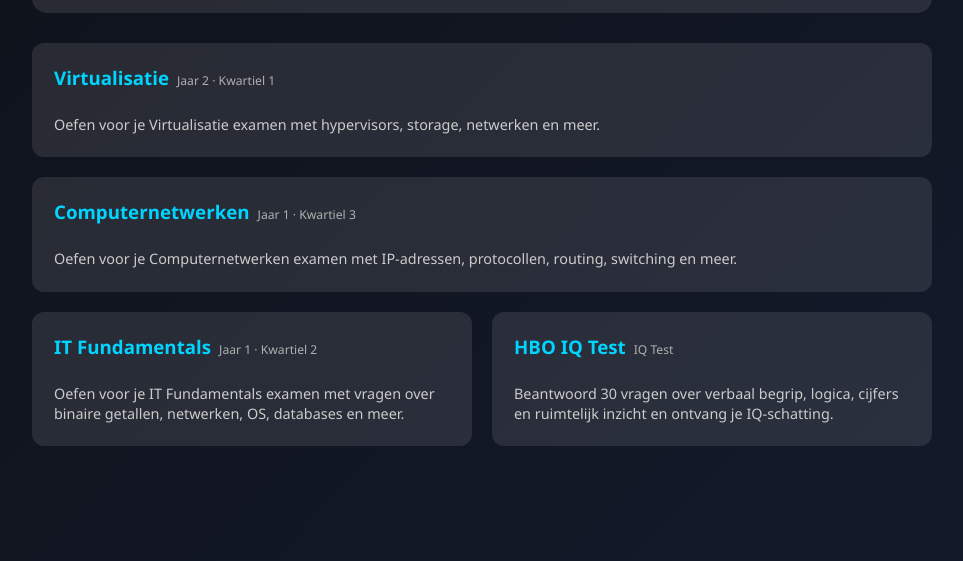
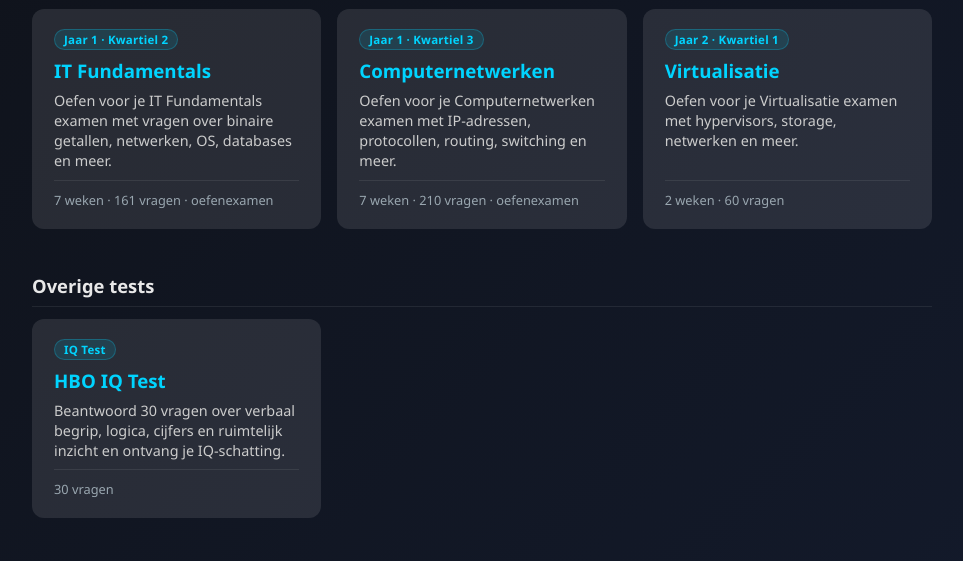
Before and after one commit to KimpiegamesYT1/Quiz, a plain HTML site: page index.html in a window 1280 px wide. Shown: the part 239-800 px from the top of the page, without its empty margins (158-1121 px from the left). Drawn offline with Linux system fonts and the light colour scheme.

Commit message:
Refactor quiz structure and enhance UI: update quiz metadata, improve layout, and optimize loading logic

```diff
--- a/css/style.css
+++ b/css/style.css
@@ -431,52 +431,88 @@
 
     /* Quiz List Styles */
     .quiz-list {
-        display: grid;
-        grid-template-columns: repeat(2, 1fr);
-        gap: 20px;
+        display: flex;
+        flex-direction: column;
+        gap: 8px;
         margin-top: 20px;
     }
 
-    @media (max-width: 768px) {
-        .quiz-list {
+    .quiz-group-title {
+        font-size: 1.15em;
+        font-weight: 600;
+        color: #e8e8e8;
+        margin: 24px 0 4px;
+        padding-bottom: 8px;
+        border-bottom: 1px solid rgba(255,255,255,0.08);
+    }
+
+    .quiz-list .quiz-group-title:first-child {
+        margin-top: 4px;
+    }
+
+    .quiz-grid {
+        display: grid;
+        grid-template-columns: repeat(auto-fill, minmax(255px, 1fr));
+        gap: 16px;
+        margin-bottom: 12px;
+    }
+
+    @media (max-width: 600px) {
+        .quiz-grid {
             grid-template-columns: 1fr;
         }
     }
 
     .quiz-card {
+        display: flex;
+        flex-direction: column;
+        gap: 8px;
         background: rgba(255,255,255,0.1);
         border-radius: 12px;
-        padding: 20px;
+        padding: 18px 20px;
         transition: transform 0.1s ease, box-shadow 0.1s ease;
         cursor: pointer;
         border: 2px solid transparent;
     }
 
-    .quiz-card:hover {
-        transform: translateY(-5px);
+    .quiz-card:hover,
+    .quiz-card:focus-visible {
+        transform: translateY(-4px);
         box-shadow: 0 10px 20px rgba(0,0,0,0.2);
         border-color: #00d4ff;
+        outline: none;
+    }
+
+    .quiz-badge {
+        align-self: flex-start;
+        font-size: 0.72em;
+        font-weight: 600;
+        letter-spacing: 0.02em;
+        color: #00d4ff;
+        background: rgba(0,212,255,0.12);
+        border: 1px solid rgba(0,212,255,0.25);
+        padding: 2px 9px;
+        border-radius: 999px;
     }
 
     .quiz-card h3 {
         color: #00d4ff;
-        margin-bottom: 10px;
+        margin: 0;
     }
 
     .quiz-card p {
         color: #ccc;
         font-size: 0.9em;
         line-height: 1.4;
+        margin: 0;
     }
 
-    .quiz-card-wide {
-        grid-column: span 2;
-    }
-
-    @media (max-width: 768px) {
-        .quiz-card-wide {
-            grid-column: span 1;
-        }
+    .quiz-card-meta {
+        margin-top: auto;
+        padding-top: 10px;
+        border-top: 1px solid rgba(255,255,255,0.08);
+        font-size: 0.8em;
+        color: #9aa7b0;
     }
 
     /* Grade Display Styles */
--- a/index.html
+++ b/index.html
@@ -33,6 +33,6 @@
         </div>
     </div>
 
-    <script src="js/app.js"></script>
+    <script src="js/app.js?v=20260909"></script>
 </body>
 </html>
--- a/js/app.js
+++ b/js/app.js
@@ -566,32 +566,86 @@ document.addEventListener('DOMContentLoaded', () => {
     });
 });
 
+const DEFAULT_QUIZ_GROUP = 'Examens oefenen';
+
 async function loadQuizList() {
+    const list = document.getElementById('quiz-list');
     try {
         const response = await fetch('quizzes/quizzes.json');
         const quizzes = await response.json();
-        const list = document.getElementById('quiz-list');
 
+        // Enrich each entry with a few numbers from its own quiz file so the
+        // card can show what's inside. These details are optional — if a file
+        // fails to load the card just renders without the meta line.
+        await Promise.all(quizzes.map(async (quiz) => {
+            try {
+                const data = await (await fetch(quiz.file)).json();
+                const cats = (data.categories || []).filter(c => c.id !== 'all');
+                const topicCats = cats.filter(c => !c.id.toLowerCase().includes('examen'));
+                quiz._isIQ = data.mode === 'iq';
+                quiz._hasExam = cats.length > topicCats.length;
+                quiz._topicCount = topicCats.length;
+                quiz._questionCount = topicCats.reduce((n, c) => n + (c.questions ? c.questions.length : 0), 0)
+                    || (data.questions ? data.questions.length : 0);
+            } catch (_) { /* details are optional */ }
+        }));
+
+        // Group entries (default group, or an explicit `group` in the registry),
+        // then sort each group by year, then quarter, then title.
+        const groups = new Map();
         quizzes.forEach(quiz => {
-            const card = document.createElement('div');
-            card.className = 'quiz-card';
-            if (quiz.wide) {
-                card.classList.add('quiz-card-wide');
-            }
-            card.onclick = () => window.location.href = `quiz.html?id=${quiz.id}`;
-                        card.innerHTML = `
-                                <h3 style="display: flex; align-items: baseline; gap: 8px;">
-                                    <span style=\"color: #00d4ff;\">${quiz.title}</span>
-                                    ${quiz.subtitle ? `<span class='quiz-subtitle' style='font-size:0.65em; color:#b0b0b0; font-weight:400; line-height:1;'>${quiz.subtitle}</span>` : ''}
-                                </h3>
-                                <p>${quiz.description}</p>
-                        `;
-            list.appendChild(card);
+            const name = quiz.group || DEFAULT_QUIZ_GROUP;
+            if (!groups.has(name)) groups.set(name, []);
+            groups.get(name).push(quiz);
+        });
+
+        list.innerHTML = '';
+        groups.forEach((items, groupName) => {
+            items.sort((a, b) =>
+                (a.year || 99) - (b.year || 99) ||
+                (a.quarter || 99) - (b.quarter || 99) ||
+                a.title.localeCompare(b.title));
+
+            const heading = document.createElement('h2');
+            heading.className = 'quiz-group-title';
+            heading.textContent = groupName;
+            list.appendChild(heading);
+
+            const grid = document.createElement('div');
+            grid.className = 'quiz-grid';
+            items.forEach(quiz => grid.appendChild(buildQuizCard(quiz)));
+            list.appendChild(grid);
         });
     } catch (error) {
         console.error('Error loading quizzes:', error);
-        document.getElementById('quiz-list').innerHTML = '<p>Er is een fout opgetreden bij het laden van de quizzen.</p>';
+        list.innerHTML = '<p>Er is een fout opgetreden bij het laden van de quizzen.</p>';
     }
+}
+
+function buildQuizCard(quiz) {
+    const card = document.createElement('div');
+    card.className = 'quiz-card';
+    card.setAttribute('role', 'link');
+    card.tabIndex = 0;
+
+    const open = () => window.location.href = `quiz.html?id=${quiz.id}`;
+    card.onclick = open;
+    card.onkeydown = (e) => {
+        if (e.key === 'Enter' || e.key === ' ') { e.preventDefault(); open(); }
+    };
+
+    const meta = [];
+    if (!quiz._isIQ && quiz._topicCount) meta.push(`${quiz._topicCount} weken`);
+    if (quiz._questionCount) meta.push(`${quiz._questionCount} vragen`);
+    if (quiz._hasExam) meta.push('oefenexamen');
+
+    card.innerHTML = `
+        ${quiz.subtitle ? `<span class="quiz-badge">${quiz.subtitle}</span>` : ''}
+        <h3>${quiz.title}</h3>
+        <p>${quiz.description}</p>
+        ${meta.length ? `<div class="quiz-card-meta">${meta.join(' · ')}</div>` : ''}
+    `;
+    return card;
 }
 
 async function loadQuiz() {
@@ -744,7 +798,10 @@ function showQuestion() {
     });
 
     document.getElementById('next-btn').disabled = true;
-    document.getElementById('next-btn').textContent = isExamMode ? 'Volgende' : 'Controleer';
+    const isLastQuestion = currentQuestion === activeQuestions.length - 1;
+    document.getElementById('next-btn').textContent = isExamMode
+        ? (isLastQuestion ? 'Bekijk resultaat' : 'Volgende')
+        : 'Controleer';
     document.getElementById('feedback').classList.add('hidden');
     answered = false;
     updateProgress();
@@ -847,8 +904,8 @@ function showEndScreen() {
     }
 }
 
-function calculateGrade(correctAnswers) {
-    // Grade calculation based on the provided table
+function calculateGrade(correctAnswers, totalQuestions = 40) {
+    // Grade calculation based on the provided table (norm curve for a 40-question exam).
     const gradeTable = {
         0: 1.0, 1: 1.2, 2: 1.3, 3: 1.5, 4: 1.7, 5: 1.9, 6: 2.0, 7: 2.2,
         8: 2.4, 9: 2.6, 10: 2.7, 11: 2.9, 12: 3.1, 13: 3.3, 14: 3.4, 15: 3.6,
@@ -857,7 +914,10 @@ function calculateGrade(correctAnswers) {
         32: 7.4, 33: 7.8, 34: 8.1, 35: 8.4, 36: 8.7, 37: 9.0, 38: 9.4, 39: 9.7,
         40: 10.0
     };
-    return gradeTable[correctAnswers] || 1.0;
+    // Scale the score onto the 40-point norm table so an exam with a different
+    // number of questions still maps onto the same grading curve.
+    const scaled = Math.round((correctAnswers / totalQuestions) * 40);
+    return gradeTable[Math.max(0, Math.min(40, scaled))] || 1.0;
 }
 
 function showExamResults() {
@@ -873,7 +933,7 @@ function showExamResults() {
     document.getElementById('end-screen').classList.remove('hidden');
 
     const percentage = Math.round((score / activeQuestions.length) * 100);
-    const grade = calculateGrade(score);
+    const grade = calculateGrade(score, activeQuestions.length);
     const passed = grade >= 5.5;
 
     const scoreDiv = document.getElementById('score');
@@ -984,8 +1044,12 @@ function restartQuiz() {
     answers = [];
     activeQuestions = [];
     answered = false;
+
+    // loadQuiz() does not run again on replay, so recompute the mode from the
+    // loaded quiz instead of forcing it off — otherwise the IQ test would
+    // replay in practice mode. isExamMode is re-derived per category in startQuiz().
     isExamMode = false;
-    isIQMode = false;
+    isIQMode = !!(currentQuiz && currentQuiz.mode === 'iq');
 
     // Clean up exam results if present
     const existingResults = document.getElementById('end-screen').querySelector('.exam-results');
@@ -994,7 +1058,13 @@ function restartQuiz() {
     }
 
     document.getElementById('end-screen').classList.add('hidden');
-    document.getElementById('start-screen').classList.remove('hidden');
+
+    // IQ quizzes skip the category screen — restart straight into the test.
+    if (isIQMode && currentQuiz.categories && currentQuiz.categories.length === 1) {
+        startQuiz(currentQuiz.categories[0].id);
+    } else {
+        document.getElementById('start-screen').classList.remove('hidden');
+    }
 }
 
 // ─── IQ MODE RESULTS ────────────────────────────────────────────────────────
--- a/quizzes/quizzes.json
+++ b/quizzes/quizzes.json
@@ -1,35 +1,37 @@
 [
+    {
+        "id": "it-fundamentals",
+        "title": "IT Fundamentals",
+        "file": "quizzes/it-fundamentals.json",
+        "description": "Oefen voor je IT Fundamentals examen met vragen over binaire getallen, netwerken, OS, databases en meer.",
+        "subtitle": "Jaar 1 · Kwartiel 2",
+        "year": 1,
+        "quarter": 2
+    },
+    {
+        "id": "computernetwerken",
+        "title": "Computernetwerken",
+        "file": "quizzes/computernetwerken.json",
+        "description": "Oefen voor je Computernetwerken examen met IP-adressen, protocollen, routing, switching en meer.",
+        "subtitle": "Jaar 1 · Kwartiel 3",
+        "year": 1,
+        "quarter": 3
+    },
     {
         "id": "virtualisatie",
         "title": "Virtualisatie",
         "file": "quizzes/virtualisatie.json",
         "description": "Oefen voor je Virtualisatie examen met hypervisors, storage, netwerken en meer.",
         "subtitle": "Jaar 2 · Kwartiel 1",
-        "wide": true
-    }
-    ,
-    {
-        "id": "computernetwerken",
-        "title": "Computernetwerken",
-        "file": "quizzes/computernetwerken.json",
-        "description": "Oefen voor je Computernetwerken examen met IP-adressen, protocollen, routing, switching en meer.",
-        "subtitle": "Jaar 1 · Kwartiel 3",
-        "wide": true
-    }
-    ,
-    {
-        "id": "it-fundamentals",
-        "title": "IT Fundamentals",
-        "file": "quizzes/it-fundamentals.json",
-        "description": "Oefen voor je IT Fundamentals examen met vragen over binaire getallen, netwerken, OS, databases en meer.",
-        "subtitle": "Jaar 1 · Kwartiel 2"
-    }
-    ,
+        "year": 2,
+        "quarter": 1
+    },
     {
         "id": "iq-test",
         "title": "HBO IQ Test",
         "file": "quizzes/iq-test.json",
         "description": "Beantwoord 30 vragen over verbaal begrip, logica, cijfers en ruimtelijk inzicht en ontvang je IQ-schatting.",
-        "subtitle": "IQ Test"
+        "subtitle": "IQ Test",
+        "group": "Overige tests"
     }
 ]
```
Also changed, not shown: CLAUDE.md (+1 -1 lines), quiz.html (+2 -2 lines), README.md.
